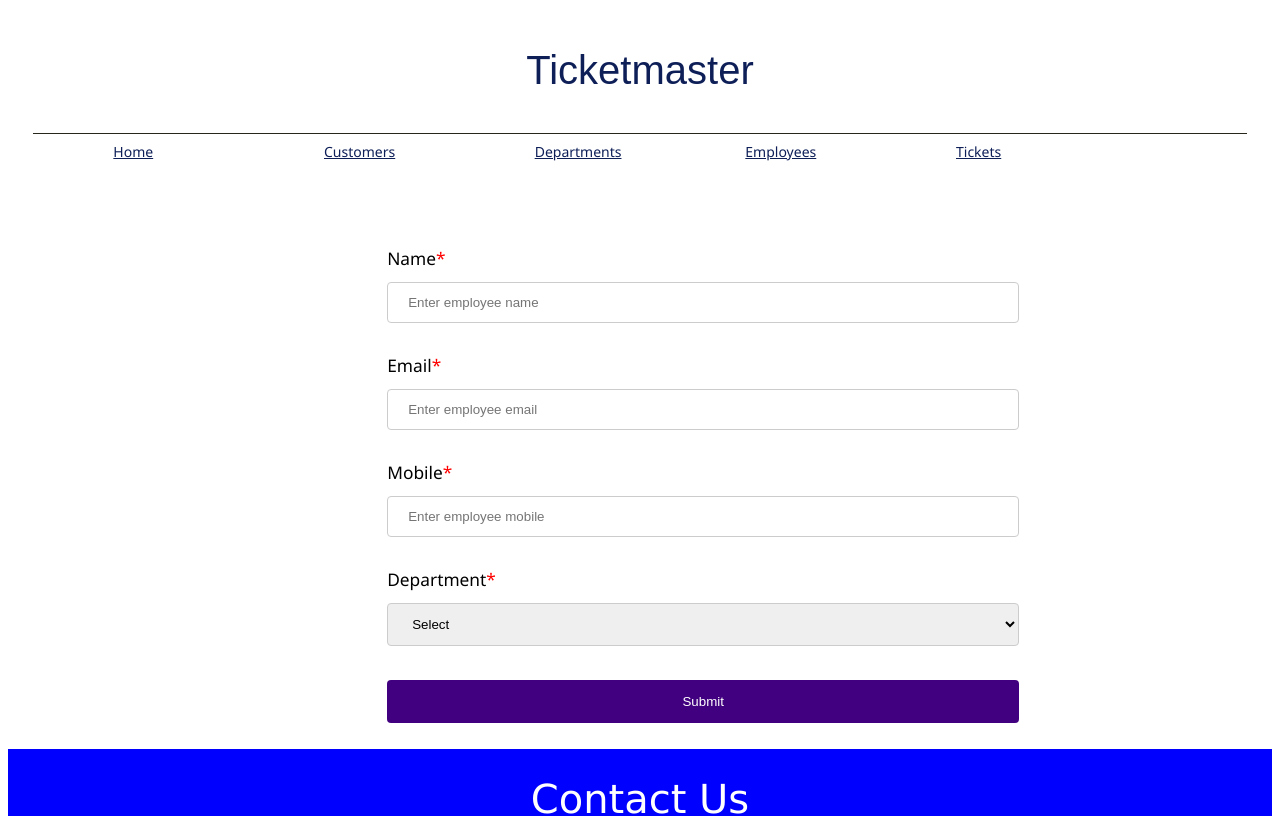
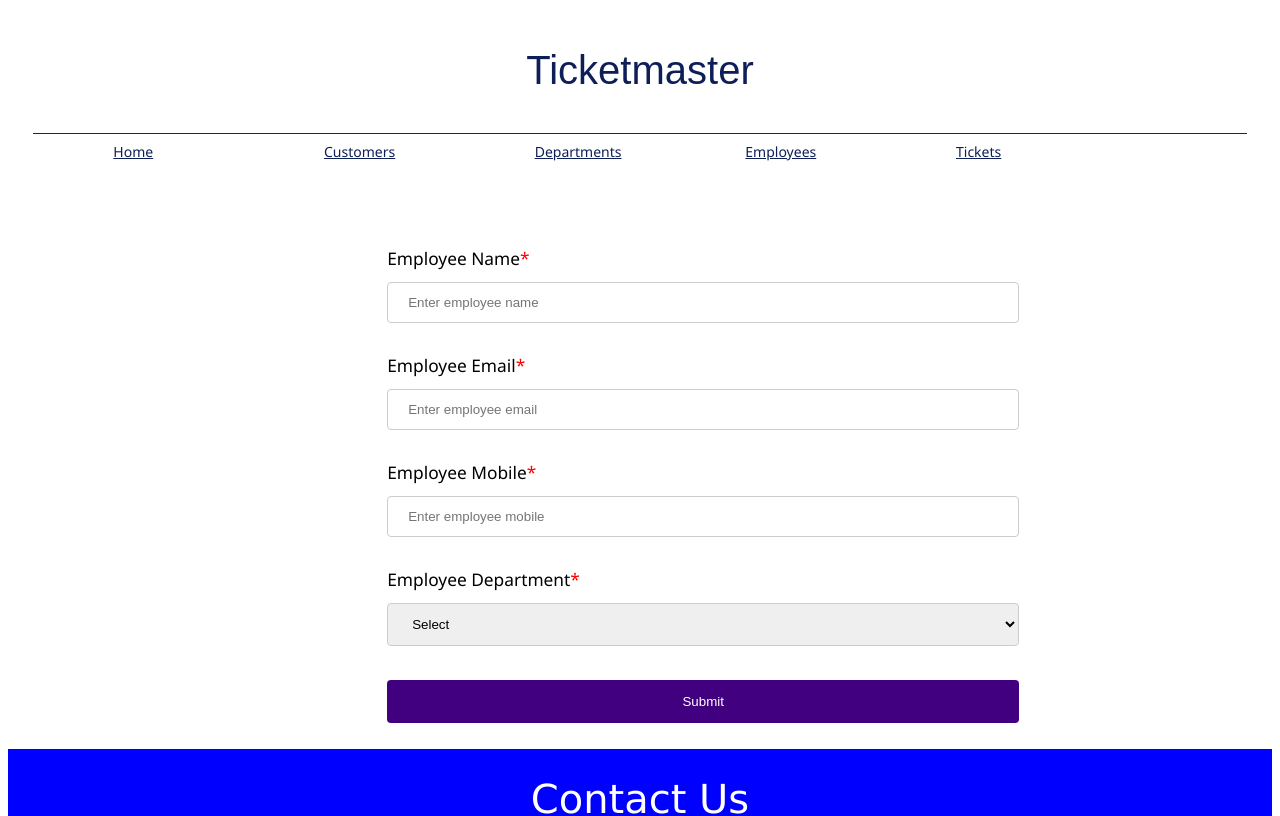
Before and after one commit to Alipriya/ticketMaster, a React (Create React App) app: page /addEmployees in a window 1280 px wide. Shown: the top 816 px of the page. Built offline with nearby package versions, Linux system fonts and the light colour scheme.

Commit message:
Adding changes in ui

```diff
--- a/src/App.css
+++ b/src/App.css
@@ -278,3 +278,11 @@
     background-color: #41007F;
     color: white;
 }
+
+.charts{
+	display: flex;
+    justify-content: center;
+    font-size: 27px;
+    font-family: sans-serif;
+    color: blueviolet;
+}
--- a/src/Components/Customers/CustomerList.js
+++ b/src/Components/Customers/CustomerList.js
@@ -20,9 +20,9 @@
              <table className="styled-table">
                  <thead>
                      <tr>
-                         <td>Name</td>
-                         <td>Email</td>
-                         <td>Mobile</td>
+                         <td>Customer Name</td>
+                         <td>Customer Email</td>
+                         <td>Customer Mobile</td>
                          <td className="ActionTitle">Actions</td>
                      </tr>
                  </thead>
--- a/src/Components/DepartmentList.js
+++ b/src/Components/DepartmentList.js
@@ -60,7 +60,7 @@
 			<table className="styled-table">
 				<thead>
 					<tr>
-						<th>Name</th>
+						<th>Department Name</th>
 						<th
 							style={{
 								display: "flex",
--- a/src/Components/Employees/EmloyeeForm.js
+++ b/src/Components/Employees/EmloyeeForm.js
@@ -96,7 +96,7 @@
 				style={{ background: Employee, backgroundSize: "cover" }}
 			>
 				<label>
-					Name<span className="manda">*</span>
+					Employee Name<span className="manda">*</span>
 				</label>
 				<input
 					placeholder="Enter employee name"
@@ -110,7 +110,7 @@
                 <span>{errors.name}</span>
 				<br />
 				<label>
-					Email<span className="manda">*</span>
+				Employee Email<span className="manda">*</span>
 				</label>
 				<input
 					type="text"
@@ -124,7 +124,7 @@
                 <span>{errors.email}</span>
 				<br />
 				<label>
-					Mobile<span className="manda">*</span>
+				Employee Mobile<span className="manda">*</span>
 				</label>
 				<input
 					type="text"
@@ -138,7 +138,7 @@
                 <span>{errors.mobile}</span>
 				<br />
 				<label>
-					Department<span className="manda">*</span>
+				Employee Department<span className="manda">*</span>
 				</label>
 				<select
 					value={department}
--- a/src/Components/Employees/EmployeesList.js
+++ b/src/Components/Employees/EmployeesList.js
@@ -20,10 +20,10 @@
     <table className="styled-table">
         <thead >
             <tr>
-            <th>Name</th>
-            <th>Email</th>
-            <th>Mobile</th>
-            <th>Department</th>
+            <th>Employee Name</th>
+            <th>Employee Email</th>
+            <th>Employee Mobile</th>
+            <th>Employee Department</th>
             <th className="ActionTitle">Actions</th>
             </tr>
         </thead>
--- a/src/Components/Tickets/TicketList.js
+++ b/src/Components/Tickets/TicketList.js
@@ -101,7 +101,7 @@
          </tbody>
 
         </table>
-        <h3>Data on Pending Tickets</h3>
+        <h3 className="charts">Data on Pending Tickets</h3>
         <Chart
                     chartType="PieChart"
                     width="100%"
@@ -116,7 +116,7 @@
                     data={data2}
                     options={{
                         chart: {
-                            title: 'Tickets By Department',
+                            title: 'Open Tickets By Department',
                         }
                     }}
                      />
```
